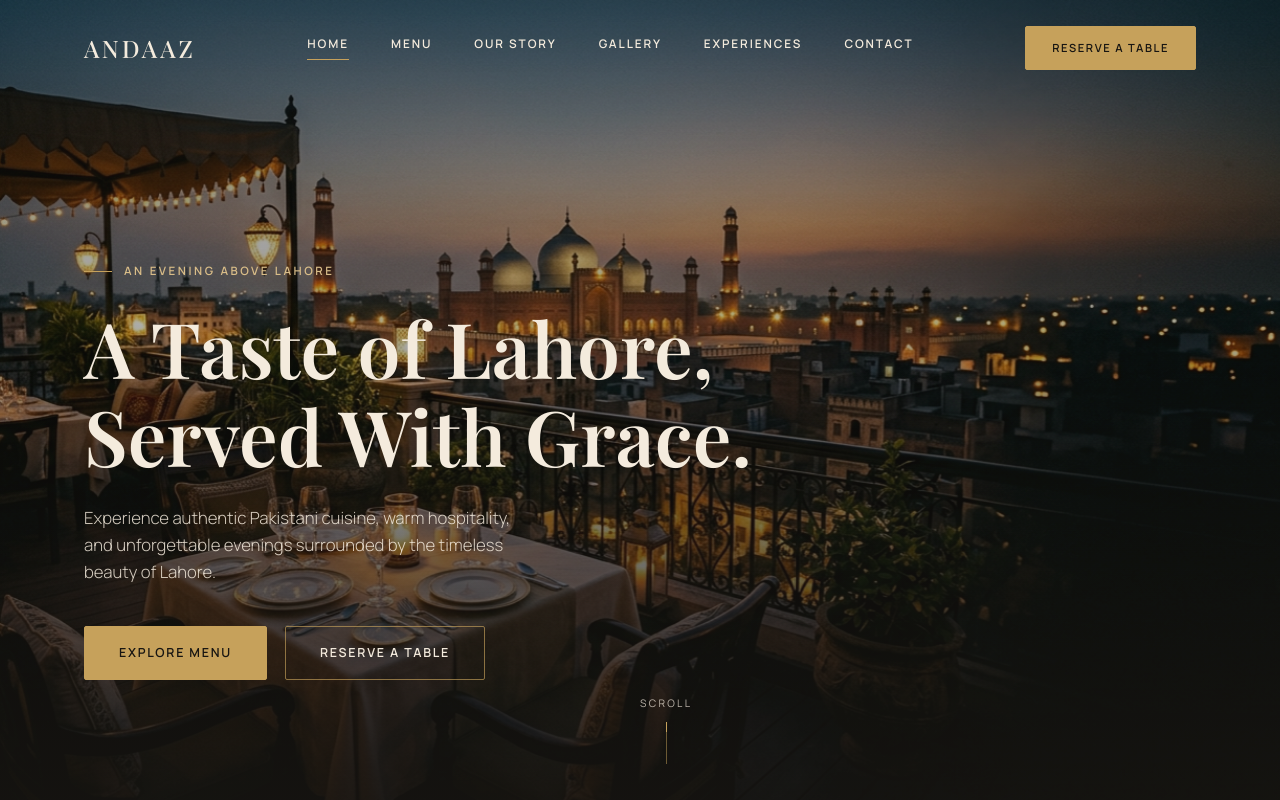
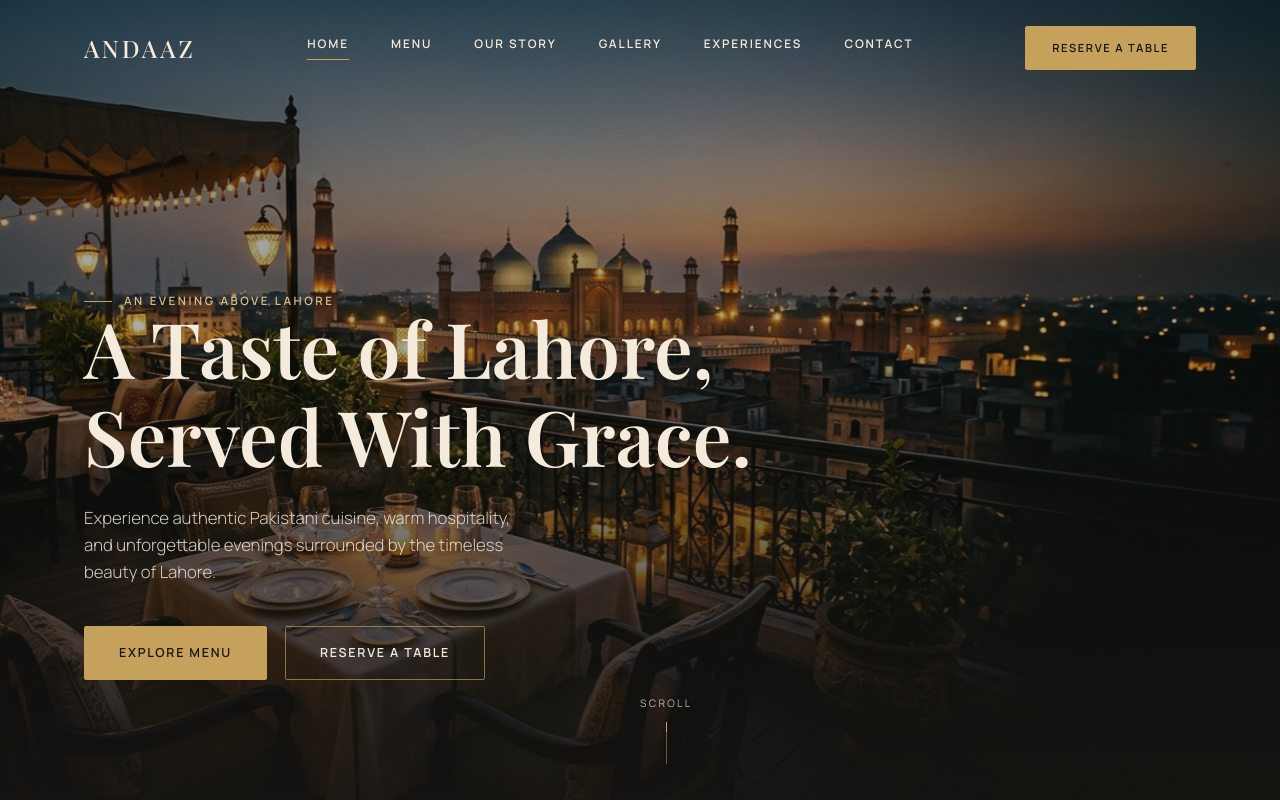
Before and after one commit to Nadiak-Dev28/Resturant, a plain HTML site: page index.html in a window 1280 px wide. Shown: the top 800 px of the page. Drawn offline with nearby package versions, Linux system fonts and the light colour scheme.

Commit message:
Update style.css

```diff
--- a/style.css
+++ b/style.css
@@ -377,8 +377,9 @@ button:focus-visible,
 }
 
 .hero .eyebrow {
+  position: relative;
+  top: 30px;
   color: var(--gold-soft);
-  margin-top: 15px;
   opacity: 0;
   animation: fadeUp 1s var(--ease) 0.4s forwards;
 }
```
